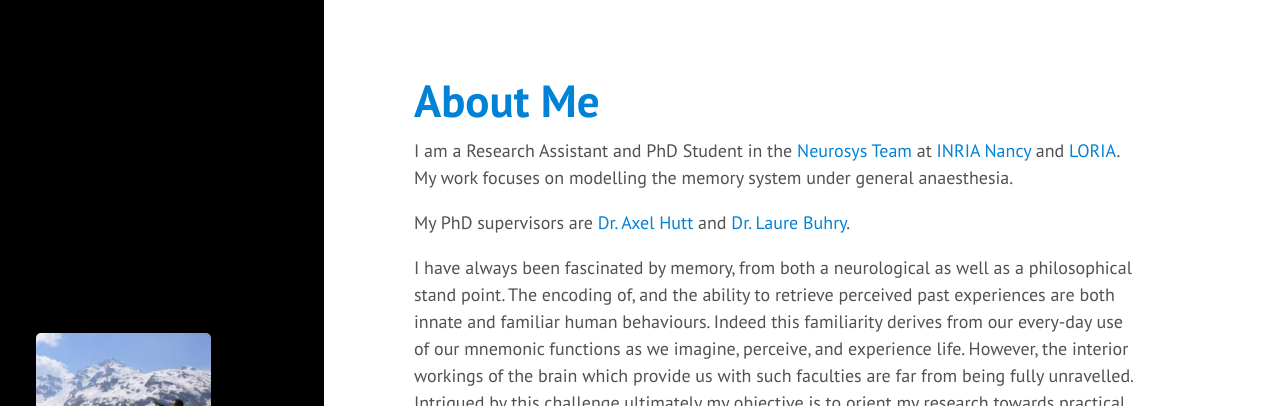
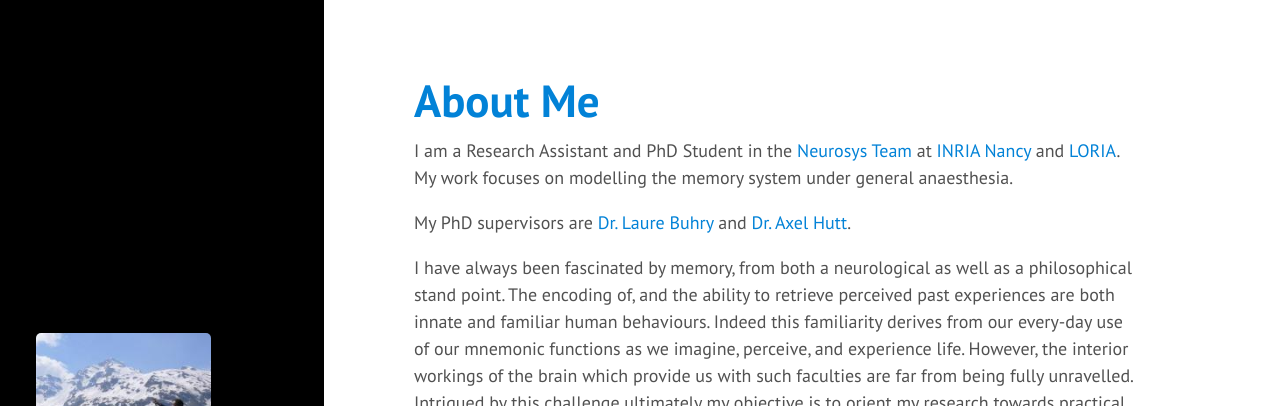
Before and after one commit to JoErNanO/joernano.github.io, a Jekyll site: the page built from index.html, in a window 1280 px wide. Shown: the top 406 px of the page. Built offline with Jekyll 4.4.1, drawn with Linux system fonts in a browser that asks for light colours; Markdown is read by kramdown in place of the engine named in the settings; the list of posts is cut into pages by our own code.

```diff
--- a/index.html
+++ b/index.html
@@ -6,7 +6,7 @@ title: Home
 <h1 class="page-title">About Me</h1>
 <p>I am a Research Assistant and PhD Student in the <a href="http://neurosys.loria.fr">Neurosys Team</a> at <a href="http://www.inria.fr/en/centre/nancy">INRIA Nancy</a> and <a href="http://www.loria.fr">LORIA</a>. My work focuses on modelling the memory system under general anaesthesia.</p>
 
-<p>My PhD supervisors are <a href="http://www.loria.fr/%7Ehuttaxel/">Dr. Axel Hutt</a> and <a href="https://sites.google.com/site/laurebuhry/">Dr. Laure Buhry</a>.</p>
+<p>My PhD supervisors are <a href="https://sites.google.com/site/laurebuhry/">Dr. Laure Buhry</a> and <a href="http://www.loria.fr/%7Ehuttaxel/">Dr. Axel Hutt</a>.</p>
 
 <p>I have always been fascinated by memory, from both a neurological as well as a philosophical stand point.
 The encoding of, and the ability to retrieve perceived past experiences are both innate and familiar human behaviours.
```
